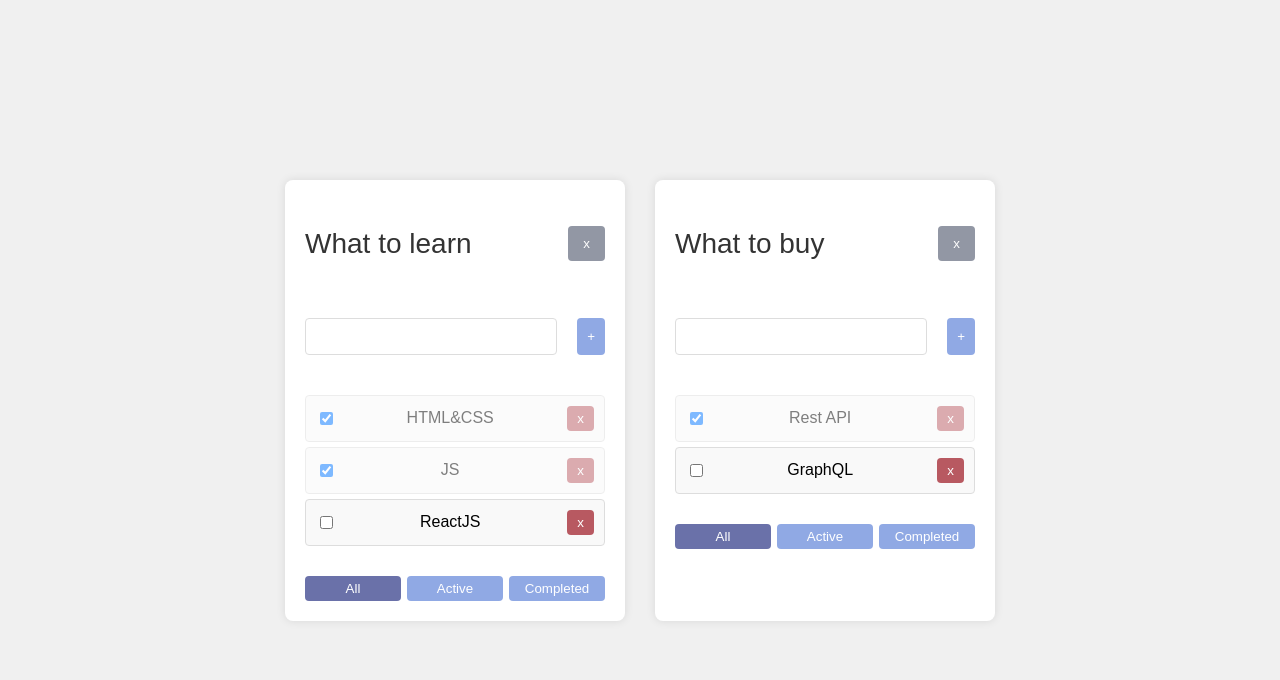
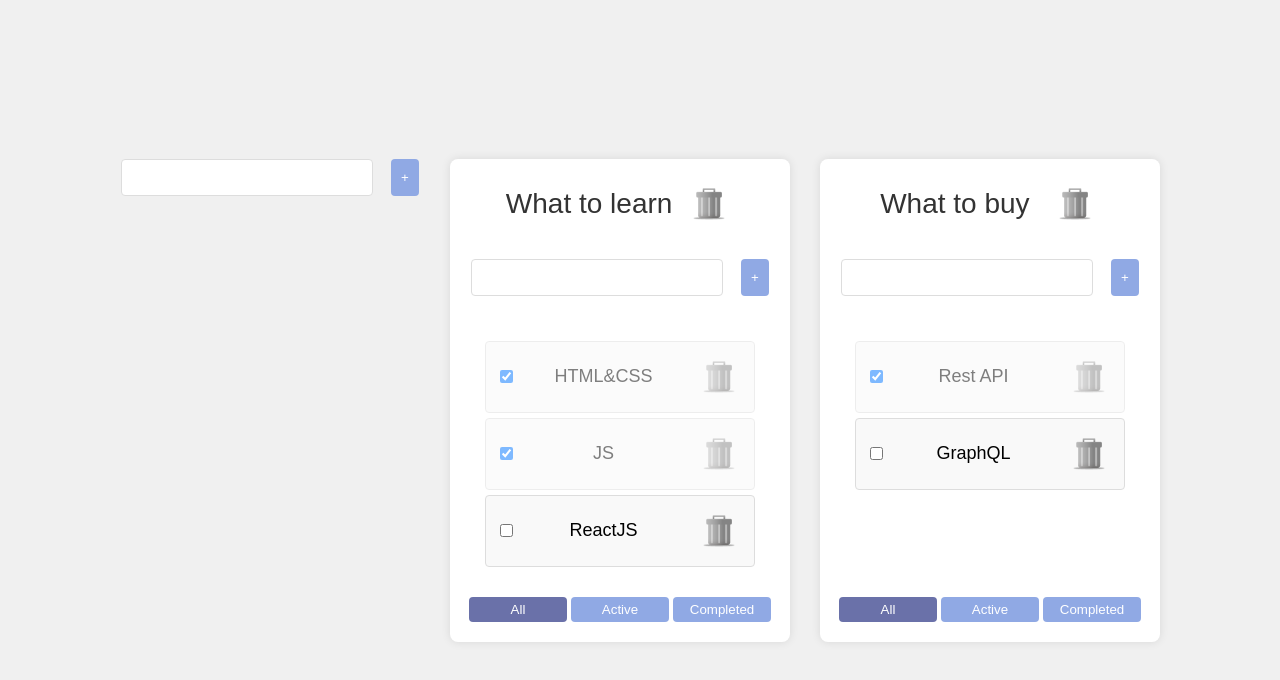
Before and after one commit to EkaterinaZamkovoy/my-todolist, a React (Create React App) app: page / in a window 1280 px wide. Shown: the top 680 px of the page. Built offline with nearby package versions, Linux system fonts and the light colour scheme.

Commit message:
6: EditableSpan, AddItemForm

```diff
--- a/src/App.css
+++ b/src/App.css
@@ -22,29 +22,41 @@ body {
   border-radius: 8px;
   box-shadow: 0 0 10px rgba(0, 0, 0, 0.1);
   width: 300px;
+  min-height: 400px;
+  display: flex;
+  flex-direction: column;
+  align-items: center;
+  position: relative;
 }
 
 .todo-list-title-block {
+  width: 80%;
   display: flex;
-  justify-content: space-between;
+  justify-content: space-around;
   align-items: center;
   margin: 0 0 30px;
 }
 
 .delete-todo-list-btn {
-  background-color: #9297a4;
-  color: white;
+  background-image: url("../src/assets/icons/Trash.png");
+  width: 50px;
+  height: 50px;
+  background-position: center center;
+  background-repeat: no-repeat;
+  background-color: #ffffff;
   border: none;
-  border-radius: 4px;
+  border-radius: 50%;
   padding: 10px 15px;
   cursor: pointer;
+  transition: background-color 0.3s;
 }
 
 .delete-todo-list-btn:hover {
-  background-color: #5b5e67;
+  background-color: #d2d2d227;
 }
 
-h3 {
+/* h3  */
+.editableSpan {
   color: #333;
   text-align: center;
   font-size: 28px;
@@ -55,20 +67,31 @@ h3 {
   display: flex;
   flex-direction: column;
   margin-bottom: 30px;
+  min-width: 300px;
 }
 
 .add-box {
   display: flex;
-  justify-content: space-between;
+  justify-content: space-around;
   margin-bottom: 5px;
-  gap: 17px;
+  gap: 15px;
   margin-bottom: 10px;
 }
 
+.tasks {
+  width: 90%;
+  margin-bottom: 50px;
+}
+
 ul {
+  width: 100%;
   list-style: none;
   padding: 0;
   margin: 0;
+}
+
+.task {
+  font-size: 18px;
 }
 
 .todo-item {
@@ -105,6 +128,7 @@ button {
   border-radius: 4px;
   padding: 5px 10px;
   cursor: pointer;
+  transition: background-color 0.3s;
 }
 
 button:hover {
@@ -116,12 +140,8 @@ button:hover {
 }
 
 .delete-btn {
-  background-color: #b85961;
+  background-color: #f9f9f9;
   margin-left: 10px;
-}
-
-.delete-btn:hover {
-  background-color: #a12123;
 }
 
 .error {
@@ -144,9 +164,12 @@ button:hover {
 }
 
 .filters {
+  width: 90%;
   display: flex;
-  justify-content: space-between;
+  justify-content: space-around;
   margin-top: 30px;
+  position: absolute;
+  bottom: 20px;
 }
 
 .filters button {
@@ -156,3 +179,7 @@ button:hover {
 .active-filter-btn {
   background-color: #6a71a9;
 }
+
+.change-title-input {
+  width: 90%;
+}
--- a/src/App.tsx
+++ b/src/App.tsx
@@ -2,6 +2,7 @@ import React, { useState } from "react";
 import { TaskType, Todolist } from "./components/Todolist";
 import { v1 } from "uuid";
 import "./App.css";
+import { AddItemForm } from "./components/AddItemForm";
 
 export type TodolistType = {
   id: string;
@@ -70,6 +71,19 @@ function App() {
 
   //---
 
+  const addTodolist = (title: string) => {
+    const todolistID = v1();
+    const newTodolist: TodolistType = {
+      id: todolistID,
+      title: title,
+      filter: "all",
+    };
+    setTodolists([newTodolist, ...todolists]);
+    setTasks({ ...tasks, [todolistID]: [] });
+  };
+
+  //---
+
   const changeTaskStatus = (
     todolistId: string,
     taskId: string,
@@ -83,8 +97,28 @@ function App() {
     });
   };
 
+  //---
+
+  const updateTask = (todolistId: string, taskId: string, title: string) => {
+    setTasks({
+      ...tasks,
+      [todolistId]: tasks[todolistId].map((t) =>
+        t.id === taskId ? { ...t, title } : t
+      ),
+    });
+  };
+
+  //---
+
+  const updateTodolist = (todolistId: string, title: string) => {
+    setTodolists([
+      ...todolists.map((tl) => (tl.id === todolistId ? { ...tl, title } : tl)),
+    ]);
+  };
+
   return (
     <div className="App">
+      <AddItemForm addItem={addTodolist} />
       {todolists.map((tl) => {
         //---
 
@@ -118,6 +152,8 @@ function App() {
             changeTaskStatus={changeTaskStatus}
             filter={tl.filter}
             deleteTodolist={deleteTodolist}
+            updateTask={updateTask}
+            updateTodolist={updateTodolist}
           />
         );
       })}
--- /dev/null
+++ b/src/components/AddItemForm.tsx
@@ -0,0 +1,58 @@
+import { ChangeEvent, useState, KeyboardEvent } from "react";
+import { Button } from "./Button";
+
+type AddItemFormPropsType = {
+  addItem: (title: string) => void;
+};
+
+export const AddItemForm = ({ addItem }: AddItemFormPropsType) => {
+  //------
+
+  const [title, setTitle] = useState("");
+
+  //---
+
+  const [error, setError] = useState<string | null>(null);
+
+  //---
+
+  const addItemHandler = () => {
+    if (title.trim() !== "") {
+      addItem(title.trim());
+      setTitle("");
+    } else {
+      setError("Title is required");
+    }
+  };
+
+  //---
+
+  const onChangeItemHandler = (event: ChangeEvent<HTMLInputElement>) => {
+    setTitle(event.currentTarget.value);
+  };
+
+  //---
+
+  const onKeyUpItemHandler = (event: KeyboardEvent<HTMLInputElement>) => {
+    setError(null);
+    if (event.key === "Enter") {
+      addItemHandler();
+    }
+  };
+
+  return (
+    <div className="add-box-container">
+      <div className="add-box">
+        <input
+          className={error ? "error" : "input-task"}
+          type="text"
+          value={title}
+          onChange={onChangeItemHandler}
+          onKeyUp={onKeyUpItemHandler}
+        />
+        <Button className="add-btn" title={"+"} onClick={addItemHandler} />
+      </div>
+      {error && <div className={"error-message"}>{error}</div>}
+    </div>
+  );
+};
--- a/src/components/Button.tsx
+++ b/src/components/Button.tsx
@@ -1,5 +1,5 @@
 type ButtonPropsType = {
-  title: string;
+  title?: string;
   onClick: () => void;
   className?: string;
 };
--- /dev/null
+++ b/src/components/EditableSpan.tsx
@@ -0,0 +1,49 @@
+import { ChangeEvent, useState } from "react";
+
+type EditableSpan = {
+  value: string;
+  onChange: (newTitle: string) => void;
+  className: string;
+};
+
+export const EditableSpan = ({ value, onChange, className }: EditableSpan) => {
+  const [editMode, setEditMode] = useState(false);
+  const [changeTitle, setChangeTitle] = useState(value);
+
+  //---
+
+  const activatedEditModeHandler = () => {
+    setEditMode(true);
+  };
+
+  //---
+
+  const deActivatedEditModeHandler = () => {
+    setEditMode(false);
+    onChange(changeTitle);
+  };
+
+  //---
+
+  const onChangeTitleHandler = (e: ChangeEvent<HTMLInputElement>) => {
+    setChangeTitle(e.currentTarget.value);
+  };
+
+  return (
+    <div>
+      {editMode ? (
+        <input
+          className={"input-task change-title-input"}
+          value={changeTitle}
+          autoFocus
+          onBlur={deActivatedEditModeHandler}
+          onChange={onChangeTitleHandler}
+        />
+      ) : (
+        <span className={className} onDoubleClick={activatedEditModeHandler}>
+          {value}
+        </span>
+      )}
+    </div>
+  );
+};
--- a/src/components/Todolist.tsx
+++ b/src/components/Todolist.tsx
@@ -1,6 +1,8 @@
 import { ChangeEvent, useState, KeyboardEvent } from "react";
 import { FilterValuesType } from "../App";
 import { Button } from "./Button";
+import { AddItemForm } from "./AddItemForm";
+import { EditableSpan } from "./EditableSpan";
 
 type TodolistPropsType = {
   todolistId: string;
@@ -14,7 +16,9 @@ type TodolistPropsType = {
     taskId: string,
     isDone: boolean
   ) => void;
+  updateTask: (todolistId: string, taskId: string, title: string) => void;
   filter: FilterValuesType;
+  updateTodolist: (todolistId: string, title: string) => void;
   deleteTodolist: (todolistId: string) => void;
 };
 
@@ -34,6 +38,8 @@ export const Todolist = ({
   changeTaskStatus,
   filter,
   deleteTodolist,
+  updateTask,
+  updateTodolist,
 }: TodolistPropsType) => {
   //------
   const changeFilterHandler = (filter: FilterValuesType) => {
@@ -41,37 +47,8 @@ export const Todolist = ({
   };
   //------
 
-  const [newTaskTitle, setNewTaskTitle] = useState("");
-
-  //---
-
-  const [error, setError] = useState<string | null>(null);
-
-  const onAddTaskHandler = () => {
-    if (newTaskTitle.trim() !== "") {
-      addTask(todolistId, newTaskTitle);
-      setNewTaskTitle("");
-    } else {
-      setError("Title is required");
-    }
-  };
-
-  //---
-  const onChangeNewTaskTitleHandler = (
-    event: ChangeEvent<HTMLInputElement>
-  ) => {
-    setNewTaskTitle(event.currentTarget.value);
-  };
-
-  //---
-
-  const onKeyUpNewTaskTitleHandler = (
-    event: KeyboardEvent<HTMLInputElement>
-  ) => {
-    setError(null);
-    if (event.key === "Enter") {
-      onAddTaskHandler();
-    }
+  const addTaskCallback = (title: string) => {
+    addTask(todolistId, title);
   };
 
   //---
@@ -80,36 +57,38 @@ export const Todolist = ({
     deleteTodolist(todolistId);
   };
 
+  //---
+
+  const updateTodolistHandler = (title: string) => {
+    updateTodolist(todolistId, title);
+  };
+
   return (
     <div className={"todo-list"}>
       <div className="todo-list-title-block">
-        <h3>{title}</h3>
+        <EditableSpan
+          value={title}
+          onChange={updateTodolistHandler}
+          className="editableSpan"
+        />
+        {/* <h3>{title}</h3> */}
         <Button
-          title="x"
           onClick={deleteTodolistHandler}
           className="delete-todo-list-btn"
         />
       </div>
-      <div className="add-box-container">
-        <div className="add-box">
-          <input
-            className={error ? "error" : "input-task"}
-            type="text"
-            value={newTaskTitle}
-            onChange={onChangeNewTaskTitleHandler}
-            onKeyUp={onKeyUpNewTaskTitleHandler}
-          />
-          <Button className="add-btn" title={"+"} onClick={onAddTaskHandler} />
-        </div>
-        {error && <div className={"error-message"}>{error}</div>}
-      </div>
-
+      <AddItemForm addItem={addTaskCallback} />
+      <div className="tasks">
         {tasks.length === 0 ? (
           <p>Тасок нет</p>
         ) : (
           <ul>
             {tasks.map((task) => {
               //-----
+
+              const ChangeTaskTitleHandler = (title: string) => {
+                updateTask(todolistId, task.id, title);
+              };
 
               const deleteTaskHandler = () => {
                 deleteTask(todolistId, task.id);
@@ -136,10 +115,13 @@ export const Todolist = ({
                     checked={task.isDone}
                     onChange={onChangeTaskStatusHandler}
                   />
-                <span>{task.title}</span>
+                  <EditableSpan
+                    className="task"
+                    value={task.title}
+                    onChange={ChangeTaskTitleHandler}
+                  />
                   <Button
-                  className="delete-btn"
-                  title={"x"}
+                    className={"delete-todo-list-btn delete-btn"}
                     onClick={deleteTaskHandler}
                   />
                 </li>
@@ -147,7 +129,7 @@ export const Todolist = ({
             })}
           </ul>
         )}
-
+      </div>
       <div className="filters">
         <Button
           className={filter === "all" ? "active-filter-btn" : ""}
```
Also changed, not shown: src/assets/icons/Trash.png (added). Lines whose indentation alone changed are shown as unchanged.
